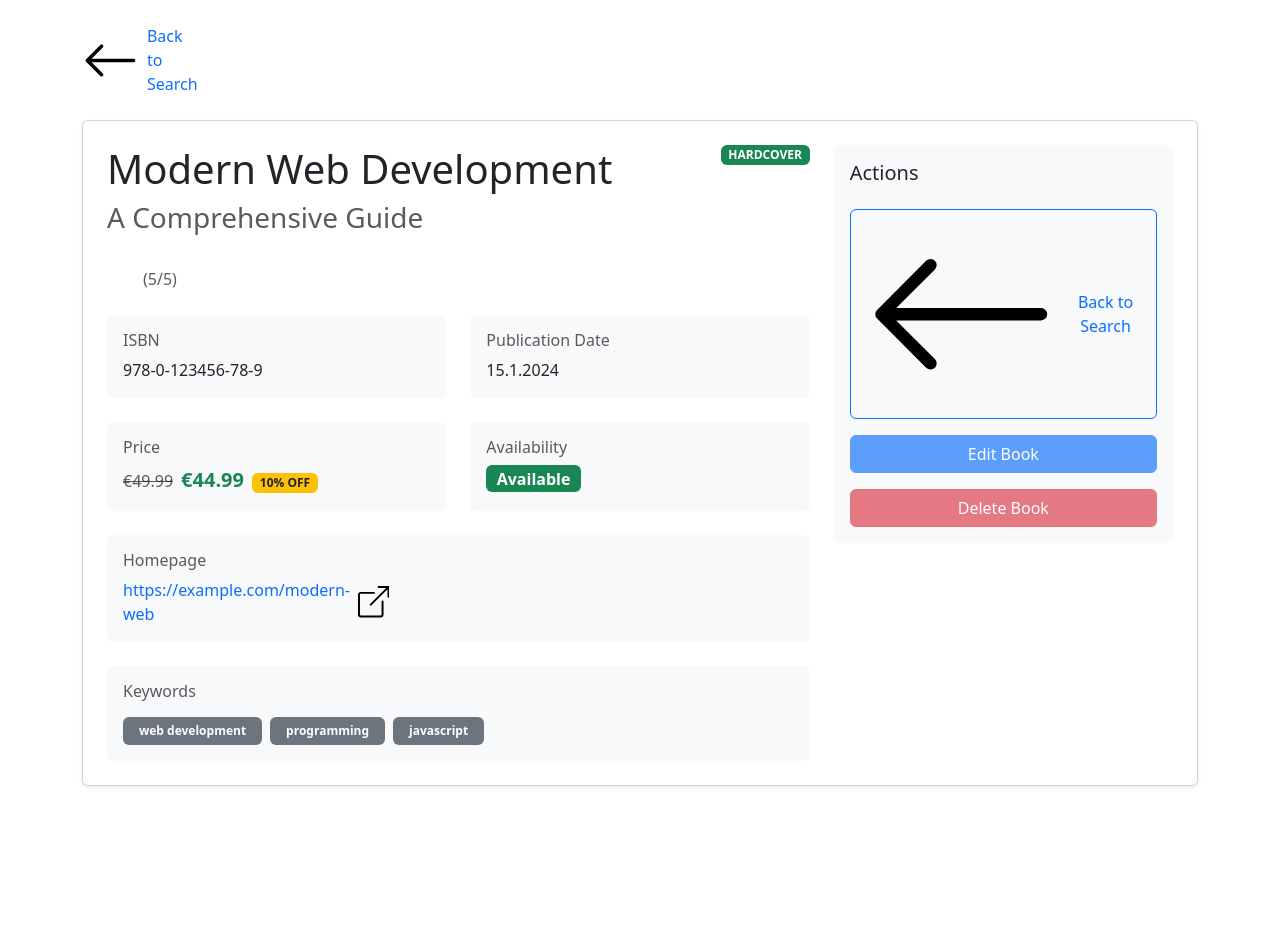
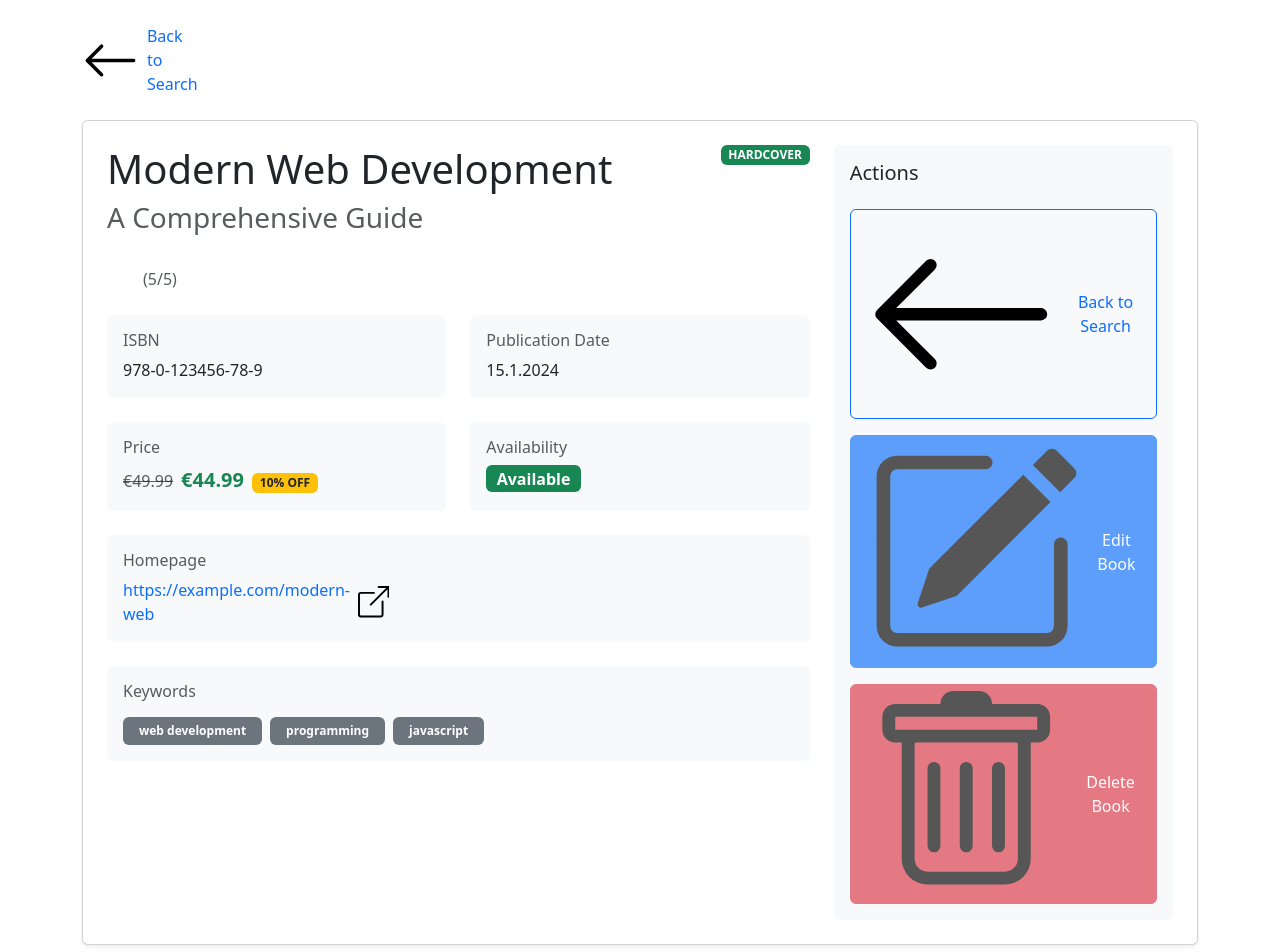
Before and after one commit to inesoetling/SPA-mit-React-Next-GraphQL, a Next.js app in the folder frontend/: page /search/1 in a window 1280 px wide. Shown: the top 952 px of the page. Before the commit the page ends 810 px from the top, so only its background shows below. Built offline with nearby package versions, Linux system fonts and the light colour scheme.

Commit message:
feat(search): Actions-Panel mit Icons finalisiert

```diff
--- a/frontend/src/app/search/[id]/page.tsx
+++ b/frontend/src/app/search/[id]/page.tsx
@@ -6,8 +6,10 @@ import { Badge, Button, Card, Col, Container, Row } from 'react-bootstrap';
 import {
   ArrowLeft,
   BoxArrowUpRight,
+  PencilSquare,
   Star,
   StarFill,
+  Trash,
 } from 'react-bootstrap-icons';
 
 type BookType = 'HARDCOVER' | 'PAPERBACK' | 'EPUB';
@@ -81,7 +83,6 @@ const getBookTypeBadgeVariant = (type: BookType) => {
 
 const renderStars = (rating: number) => {
   const stars = [];
-
   for (let i = 1; i <= 5; i += 1) {
     if (i <= rating) {
       stars.push(<StarFill key={i} className="text-warning me-1" />);
@@ -89,7 +90,6 @@ const renderStars = (rating: number) => {
       stars.push(<Star key={i} className="text-secondary me-1" />);
     }
   }
-
   return <div className="d-flex">{stars}</div>;
 };
 
@@ -282,6 +282,7 @@ export default function BookDetailsPage() {
                       className="d-flex align-items-center justify-content-center gap-2"
                       disabled
                     >
+                      <PencilSquare />
                       <span>Edit Book</span>
                     </Button>
 
@@ -290,6 +291,7 @@ export default function BookDetailsPage() {
                       className="d-flex align-items-center justify-content-center gap-2"
                       disabled
                     >
+                      <Trash />
                       <span>Delete Book</span>
                     </Button>
                   </div>
```
